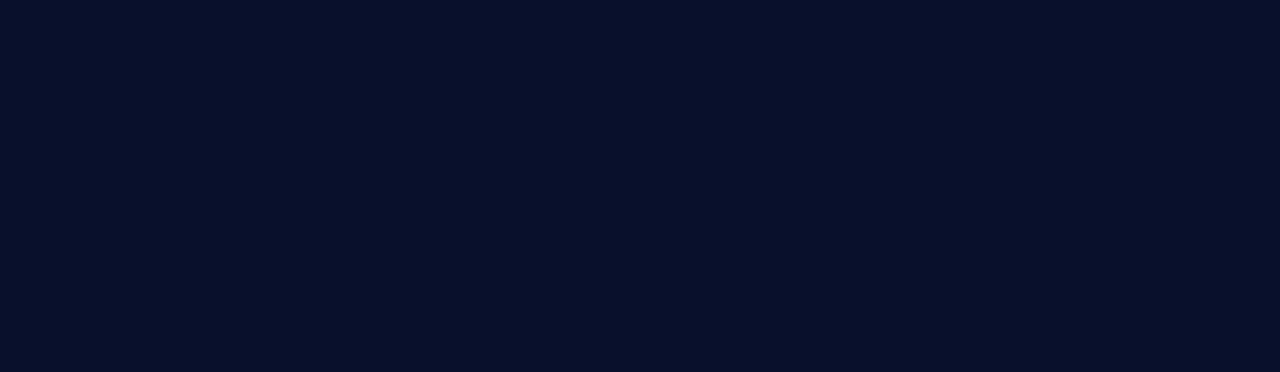
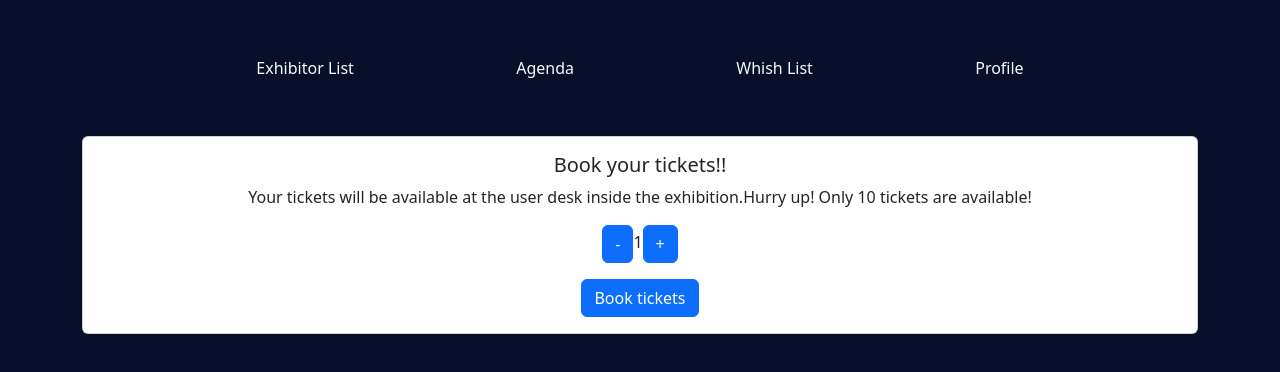
Before and after one commit to SarahGua/CAPSTONE---FRONTEND, a React (Create React App) app: page /ticket in a window 1280 px wide. Before the commit this address had no page. Shown: the top 372 px of the page. Built offline with nearby package versions, Linux system fonts and the light colour scheme; no server answers.

Commit message:
stand & ticket booking

```diff
--- a/src/App.js
+++ b/src/App.js
@@ -11,6 +11,7 @@ import AgendaComp from './Components/AgendaComponent';
 import Appointment from './Components/Appointment';
 import Profile from './Components/Profile';
 import StandBooking from './Components/StandBooking';
+import Ticket from './Components/Ticket';
 
 function App() {
   return (
@@ -27,6 +28,7 @@ function App() {
         <Route element={<Appointment />} path='/appointment'/>
         <Route element={<Profile />} path='/myprofile'/>
         <Route element={<StandBooking />} path='/standBooking'/>
+        <Route element={<Ticket />} path='/ticket'/>
       </Routes>
     </div>
     </BrowserRouter>
--- a/src/Components/ExhibitorProfile.jsx
+++ b/src/Components/ExhibitorProfile.jsx
@@ -1,4 +1,4 @@
-import { CardText, Col, Container, Row } from "react-bootstrap"
+import { CardText, Col, Container, Modal, Row } from "react-bootstrap"
 import Button from 'react-bootstrap/Button';
 import Card from 'react-bootstrap/Card';
 import NavBarComp from "./NavBarComponent";
@@ -10,6 +10,11 @@ function ExhibitorProfile(){
     const {id} = useParams()
 
     const [companyDetails, setCompanyDetails] = useState('')
+
+    const [show, setShow] = useState(false);
+
+    const handleClose = () => setShow(false);
+    const handleShow = () => setShow(true);
 
     const getDetails = () => {
         console.log('parametri', id)
@@ -88,12 +93,29 @@ function ExhibitorProfile(){
                                     </Container>
                                 </Card.Body>
                             </Card>
-                            <Button variant="info" className="vh-25">Book an appointment!</Button>
+                            <Button variant="info" className="vh-25" onClick={handleShow}>Book an appointment!</Button>
                         </Card.Text>
                     </Card.Body>
                 </Card>
             </Col>
         </Row>
+
+        <Modal show={show} onHide={handleClose}>
+            <Modal.Header closeButton>
+            <Modal.Title>Book your appointment with xxx</Modal.Title>
+            </Modal.Header>
+            <Modal.Body>
+
+            </Modal.Body>
+            <Modal.Footer>
+            <Button variant="secondary" onClick={handleClose}>
+                Close
+            </Button>
+            <Button variant="primary" onClick={handleClose}>
+                Save Changes
+            </Button>
+            </Modal.Footer>
+        </Modal>
         </Container>
     )
 }
--- a/src/Components/Profile.jsx
+++ b/src/Components/Profile.jsx
@@ -1,6 +1,7 @@
 import { Button, Card, Col, Container, Form, Modal, Row } from "react-bootstrap"
 import NavBarComp from "./NavBarComponent"
 import { useEffect, useState } from "react";
+import { Link } from "react-router-dom";
 
 function Profile(){
 
@@ -207,6 +208,17 @@ function Profile(){
                                     <Col className="d-flex flex-column align-items-center">
                                         <Button variant="info" className="mb-2">Check you agenda!</Button>
                                         <Button variant="secondary" onClick={handleShow}>Modify your profile</Button>
+                                        {
+                                            user && user.role === 'EXHIBITOR' ? (
+                                                <Link to={`/standBooking`}>
+                                                    <Button variant="info" className="mb-2">Book your stand!</Button>
+                                                </Link>
+                                            ) : (
+                                                <Link to="/ticket">
+                                                    <Button variant="info" className="mb-2">Book your ticket!</Button>
+                                                </Link>
+                                            )
+                                        }
                                     </Col>
                                 </Row>
                     </Card.Text>
--- a/src/Components/StandBooking.jsx
+++ b/src/Components/StandBooking.jsx
@@ -1,6 +1,7 @@
 import { useEffect, useState } from "react"
-import { Button, Card, Col, Container, Modal, Row } from "react-bootstrap"
+import { Alert, Button, Card, Col, Container, Modal, Row } from "react-bootstrap"
 import '../Home.css';
+import NavBarComp from "./NavBarComponent";
 
 function StandBooking(){
 
@@ -14,6 +15,8 @@ function StandBooking(){
 
     const handleClose = () => setShow(false);
     const handleShow = () => setShow(true);
+
+    const [alertShow, setAlertShow] = useState(false);
 
     const [selectedStand, setSelectedStand] = useState(null)
 
@@ -82,8 +85,12 @@ function StandBooking(){
         })
         .then((res) => {
             if(res.ok){
+                // setAlertShow(true)
+                // setShow(true)
                 handleClose();
             } else {
+                // setAlertShow(false)
+                // setShow(true)
                 throw new Error('Errore nella prenotazione dello stand');
             }
         })
@@ -99,6 +106,7 @@ function StandBooking(){
 
     return (
         <Container>
+            <NavBarComp />
                 <Card className="my-5">
                     <Card.Body>
                         <Row>
@@ -138,7 +146,19 @@ function StandBooking(){
                                 Confirm
                             </Button>
                         </Modal.Footer>
+                        {/* ------------------------Alert------------------------------ */}
+                        {/* {alertShow === true &&
+                            <Alert variant="success" onClose={() => alertShow(null)} dismissible>
+                                Stand booked successfully!
+                            </Alert>
+                        }
+                        {alertShow === false &&
+                            <Alert variant="danger" onClose={() => alertShow(null)} dismissible>
+                                Error booking the stand!
+                            </Alert>
+                        } */}
                 </Modal>
+
         </Container>
     )
 }
--- /dev/null
+++ b/src/Components/Ticket.jsx
@@ -0,0 +1,123 @@
+import { Button, Card, Container } from "react-bootstrap"
+import NavBarComp from "./NavBarComponent"
+import { useEffect, useState } from "react"
+
+function Ticket(){
+
+    const [numTickets, setNumTickets] = useState(1)
+
+    const [user, setUser] = useState([])
+
+    const [availableTickets, setAvailableTickets] = useState(10)
+
+    const handleIncrement = () => {
+        setNumTickets(prevNumTickets => prevNumTickets + 1);
+    };
+
+    const handleDecrement = () => {
+        if (numTickets > 1) {
+            setNumTickets(prevNumTickets => prevNumTickets - 1);
+        }
+    };
+
+    const getUserProfile = () => {
+        const token = localStorage.getItem('token')
+        console.log(token)
+
+        fetch(process.env.REACT_APP_BE_URL + `/user/token/${token}`, {
+            headers: {
+                'Authorization': `Bearer ${token}`,
+                'Content-Type': 'application/json'
+            }
+        })
+        .then((res) => {
+            if(res.ok){
+                return res.json()
+            } else {
+                throw new Error('Errore nel recupero dati')
+            }
+        })
+        .then((data) => {
+            console.log(data)
+            setUser(data)
+
+        })
+        .catch((err) => console.log(err, "errore"))
+    }
+
+    const bookTickets = () => {
+        const token = localStorage.getItem('token')
+
+        const ticketData = {
+            clientId: user.id
+        }
+
+        fetch(process.env.REACT_APP_BE_URL + '/ticket', {
+            method: 'POST',
+            headers: {
+                'Authorization': `Bearer ${token}`,
+                'Content-Type': 'application/json'
+            },
+            body: JSON.stringify(ticketData)
+        })
+        .then((res) => {
+            if(res.ok){
+                return res.json()
+            } else {
+                throw new Error("errore nella fetch")
+            }
+        })
+        .then((data) => {
+            console.log('biglietti oooook')
+            setAvailableTickets(prevAvailableTickets => prevAvailableTickets - numTickets)
+        })
+        .catch((e) => {
+            console.log(e)
+        })
+    }
+
+    const handleBooking = () => {
+        if(numTickets <= availableTickets){
+            for(let i = 0; i < numTickets; i++){
+                bookTickets()
+            }
+        } else {
+            console.log('erroreeee')
+        }
+    }
+
+
+    useEffect(() => {
+        getUserProfile()
+    }, [])
+
+
+    return (
+        <Container>
+            <NavBarComp />
+                <Card>
+                    <Card.Body className="d-flex flex-column align-items-center">
+                        <Card.Title>Book your tickets!!</Card.Title>
+                        <Card.Text className="d-flex flex-colummn align-items-center">
+
+                                <span>Your tickets will be available at the user desk inside the exhibition.</span>
+                                {availableTickets > 1 ? (
+                                    <span>Hurry up! Only {availableTickets} tickets are available!</span>
+                                ) : (
+                                    <span>Oh no! No tickets available... Hope to see you next time!</span>
+                                )}
+
+                        </Card.Text>
+                        <div>
+                            <Button variant="primary" onClick={handleDecrement}>-</Button>
+                            <span>{numTickets}</span>
+                            <Button variant="primary" onClick={handleIncrement}>+</Button>
+                        </div>
+                        <Button variant="primary" className="mt-3" onClick={handleBooking} disabled={availableTickets ===0}>Book tickets</Button>
+                    </Card.Body>
+                </Card>
+        </Container>
+    )
+}
+
+export default Ticket
```
